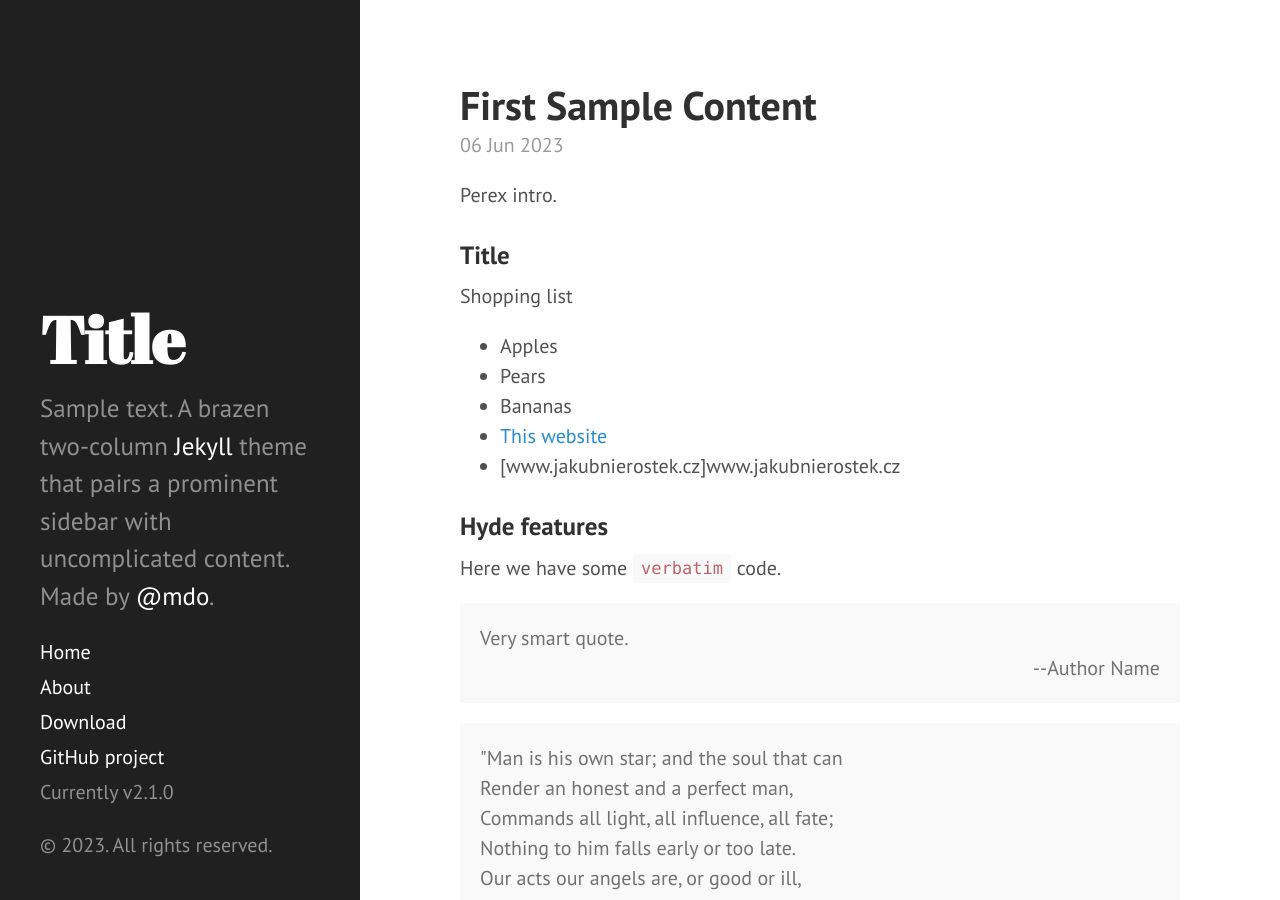
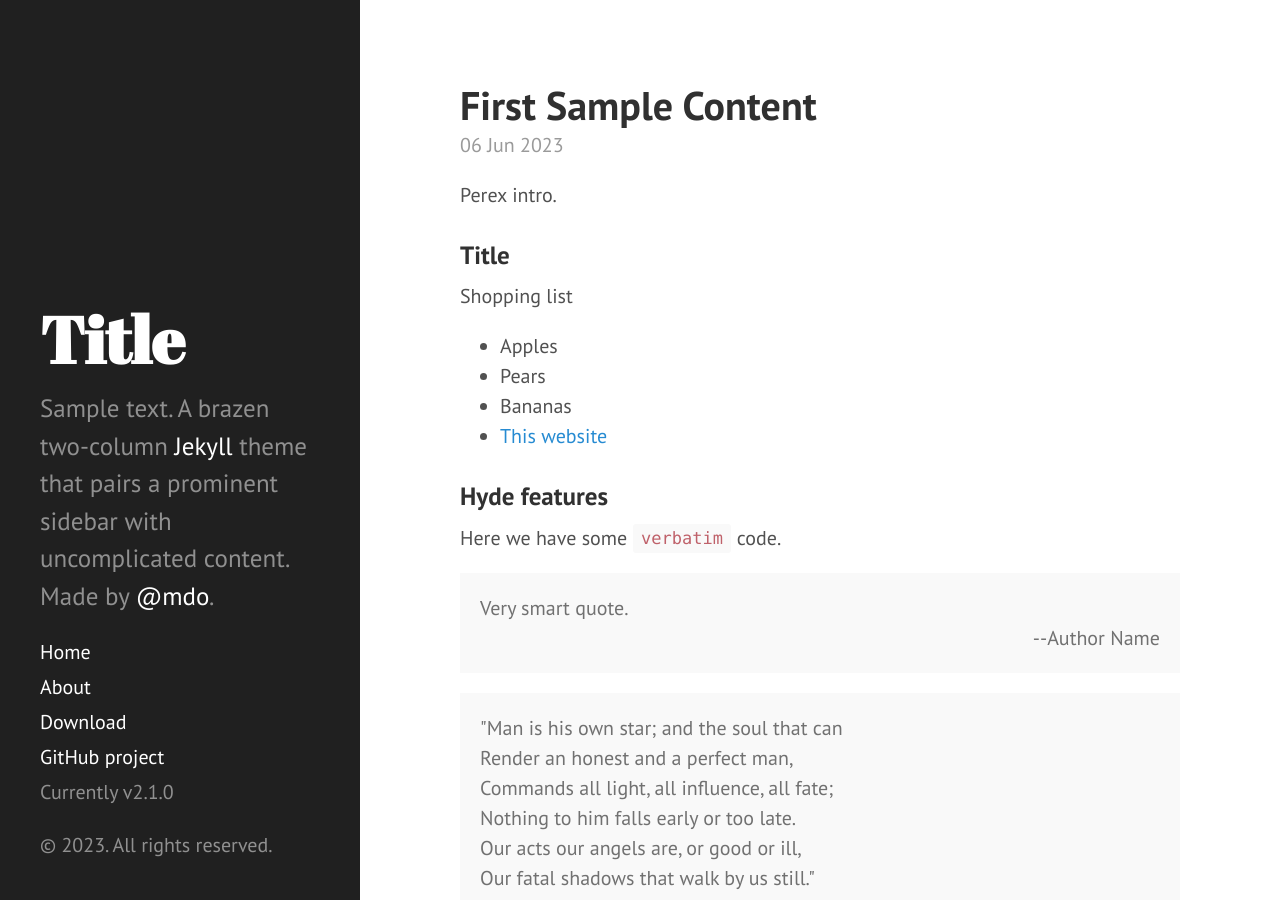
Before and after one commit to nierja/hyde, a Jekyll site: the page built from index.html, in a window 1280 px wide and 900 px high. Built offline with Jekyll 4.4.1, drawn with Linux system fonts in a browser that asks for light colours; the list of posts is cut into pages by our own code.

```diff
--- a/_config.yml
+++ b/_config.yml
@@ -29,6 +29,8 @@ tagline:          Tag
 description:      'Sample text. A brazen two-column <a href="http://jekyllrb.com" target="_blank">Jekyll</a> theme that pairs a prominent sidebar with uncomplicated content. Made by <a href="https://twitter.com/mdo" target="_blank">@mdo</a>.'
 url:              https://www.jakubnierostek.cz/
 baseurl:          /
+root:             /hyde
+
 
 
 author:
--- a/_posts/2023-06-06-First-sample-content.md
+++ b/_posts/2023-06-06-First-sample-content.md
@@ -13,7 +13,6 @@ Shopping list
 * Pears
 * Bananas
 * <a href="www.jakubnierostek.cz">This website</a>
-* [www.jakubnierostek.cz]www.jakubnierostek.cz
 
 ### Hyde features
 
```
